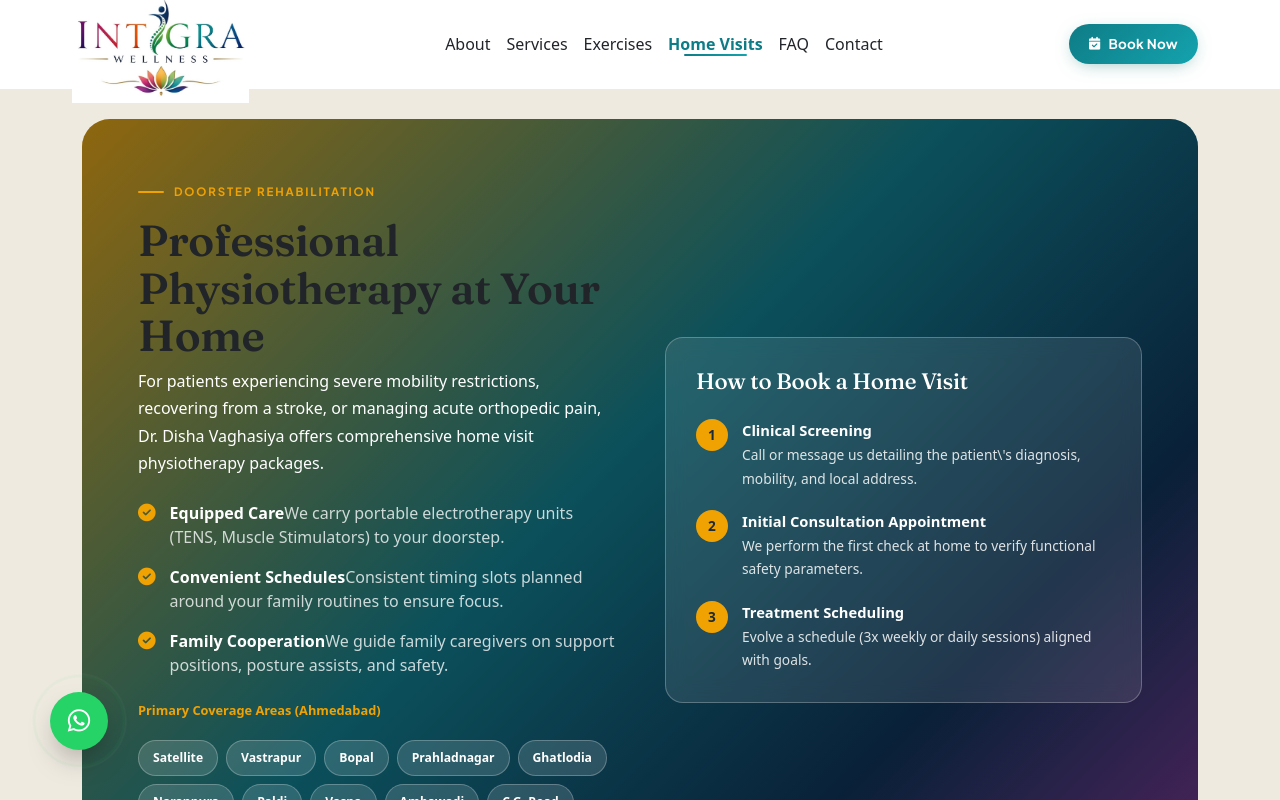
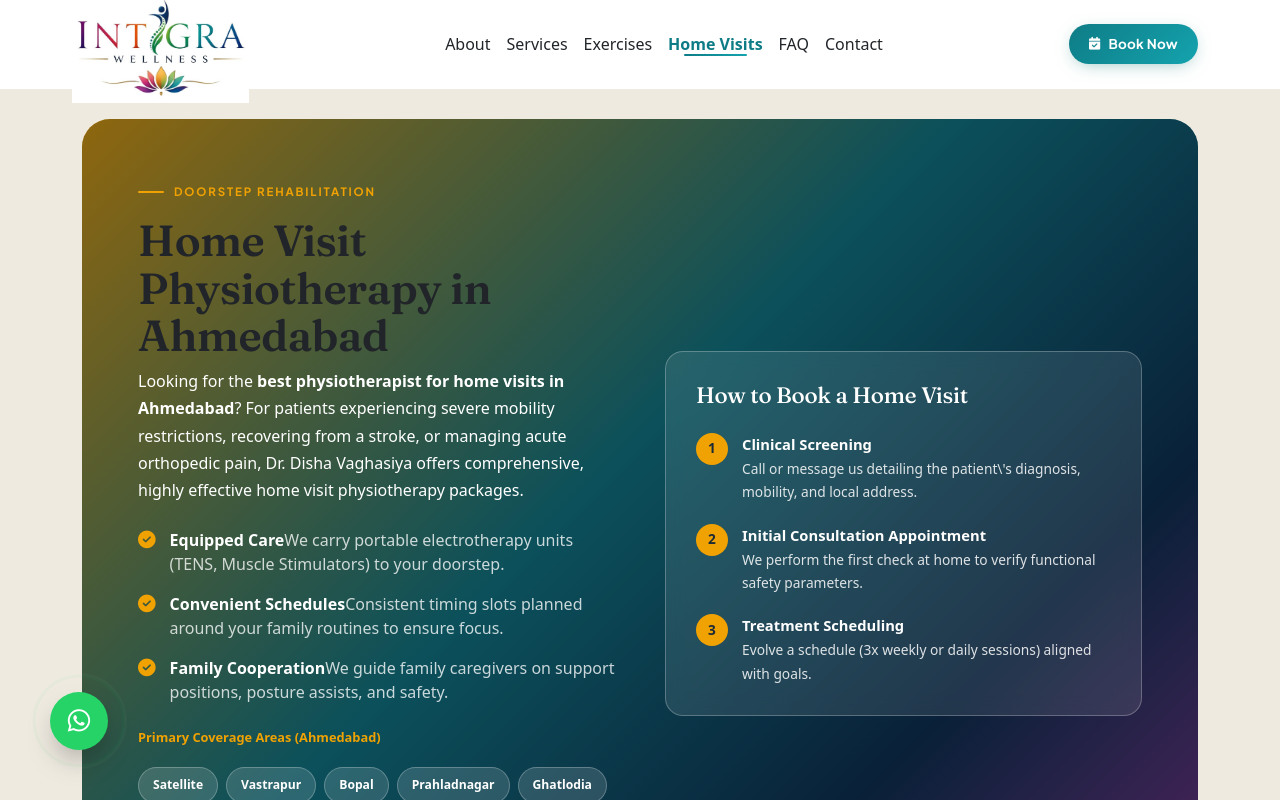
Before and after one commit to infointigrashst-prog/intigra-wellness, a Next.js app: page /home-visits in a window 1280 px wide. Shown: the top 800 px of the page. Built offline with nearby package versions, Linux system fonts and the light colour scheme.

Commit message:
solv seo

```diff
--- a/src/components/Contact.tsx
+++ b/src/components/Contact.tsx
@@ -7,8 +7,8 @@ export default function Contact() {
       <div className="container">
         <div className="section-head" data-aos="fade-up">
           <span className="eyebrow">Contact Information</span>
-          <h2 className="h-lg">Visit Our Clinic</h2>
-          <p>Get in touch or stop by our clinic for orthopedic, spine, sport, and neurological rehabilitation.</p>
+          <h2 className="h-lg">Visit Our Clinic or Book a Home Visit</h2>
+          <p>Get in touch or stop by our clinic for orthopedic, spine, sport, and neurological rehabilitation. We also offer specialized <strong>Home Visit Physiotherapy in Ahmedabad</strong> for patients with severe mobility restrictions.</p>
         </div>
 
         <div className="row g-4" data-aos="fade-up">
--- a/src/components/Hero.tsx
+++ b/src/components/Hero.tsx
@@ -49,7 +49,7 @@ export default function Hero() {
             <span className="italic-accent">Live Better.</span>
           </h1>
           <p className="lead">
-            Dr. Disha Vaghasiya designs personalised physiotherapy plans that treat the root cause of pain — combining advanced rehabilitation techniques with the comfort of clinic or home visit care, right across Ahmedabad.
+            Dr. Disha Vaghasiya designs personalised physiotherapy plans that treat the root cause of pain — combining advanced rehabilitation techniques with the comfort of our clinic or our specialized <strong>Home Visit Physiotherapy in Ahmedabad</strong>.
           </p>
           <div className="hero-ctas">
             <a href="/contact-us#appointment" className="btn-brand">
--- a/src/components/HomeVisits.tsx
+++ b/src/components/HomeVisits.tsx
@@ -12,9 +12,9 @@ export default function HomeVisits() {
         <div className="homevisit-wrap" data-aos="fade-up">
           <div className="hv-info">
             <span className="eyebrow" style={{ color: 'var(--amber)' }}>Doorstep Rehabilitation</span>
-            <h1 className="h-lg">Professional Physiotherapy at Your Home</h1>
+            <h1 className="h-lg">Home Visit Physiotherapy in Ahmedabad</h1>
             <p>
-              For patients experiencing severe mobility restrictions, recovering from a stroke, or managing acute orthopedic pain, Dr. Disha Vaghasiya offers comprehensive home visit physiotherapy packages.
+              Looking for the <strong>best physiotherapist for home visits in Ahmedabad</strong>? For patients experiencing severe mobility restrictions, recovering from a stroke, or managing acute orthopedic pain, Dr. Disha Vaghasiya offers comprehensive, highly effective home visit physiotherapy packages.
             </p>
             <ul className="hv-list">
               <li>
--- a/src/seo-config.ts
+++ b/src/seo-config.ts
@@ -23,6 +23,10 @@ const BASE_KEYWORDS = [
   'home physiotherapy Ahmedabad',
   'rehabilitation clinic Ahmedabad',
   'Bodakdev physiotherapy',
+  'best physiotherapist in Ahmedabad',
+  'top physiotherapy clinic near me',
+  'physiotherapy at home in Ahmedabad',
+  'Home Visit Physiotherapy in Ahmedabad',
 ];
 
 export type PageSEO = {
@@ -111,6 +115,8 @@ export const PAGE_SEO: Record<string, PageSEO> = {
       'stroke rehabilitation home visit',
       'elderly physiotherapy home',
       'post surgery home physiotherapy',
+      'Best physiotherapist for home visits in Ahmedabad',
+      'home visit physiotherapist near me',
     ],
     canonical: `${SITE_URL}/home-visits`,
   },
```
